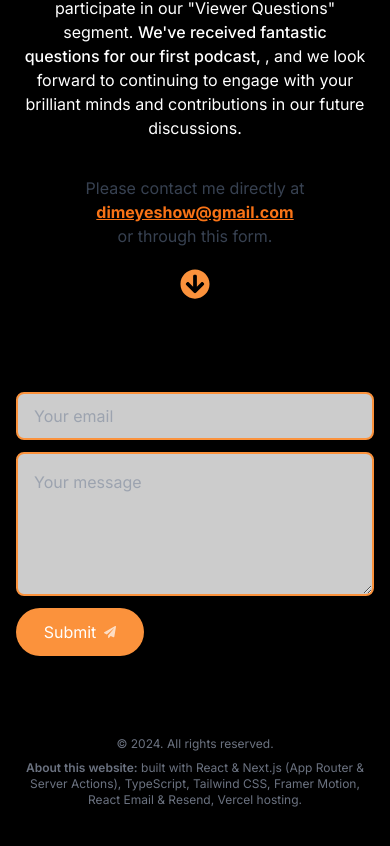
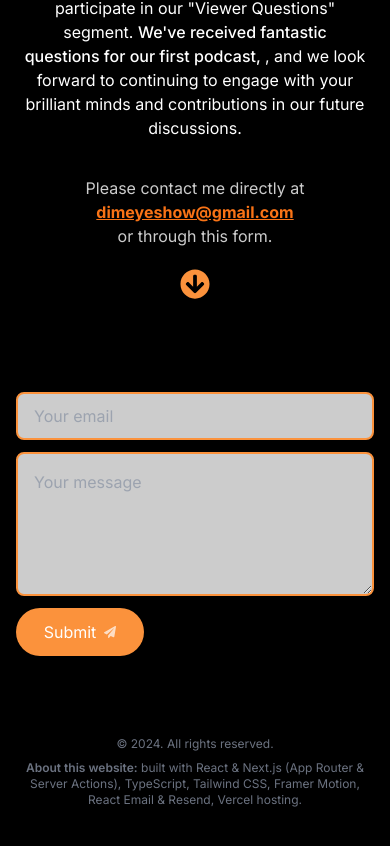
Before and after one commit to BrianBeilby/Purneet-Website, a Next.js app: page / in a window 390 px wide. Shown: the part 2844-3690 px from the top of the page. Built offline with nearby package versions, Linux system fonts and the light colour scheme; no server answers.

Commit message:
#contact removed dark media queries

```diff
--- a/src/components/Contact.tsx
+++ b/src/components/Contact.tsx
@@ -52,7 +52,7 @@ export default function Contact() {
                 and we look forward to continuing to engage with your brilliant minds and contributions in our future discussions.{" "}
             </p>
 
-        <p className="text-gray-700 mt-6 dark:text-white/80 text-center px-2 sm:px-0">
+        <p className="mt-6 text-white/80 text-center px-2 sm:px-0">
           Please contact me directly at{" "}
           <a className="text-orange-500 font-bold underline" href="mailto:dimeyeshow@gmail.com">
             dimeyeshow@gmail.com
@@ -70,7 +70,7 @@ export default function Contact() {
           </div>
         </motion.div>
 
-        <form className="mt-10 flex flex-col dark:text-black w-full max-w-lg"
+        <form className="mt-10 flex flex-col text-black w-full max-w-lg"
           action={async (formData) => {
             const { data, error } = await sendEmail(formData);
 
```
